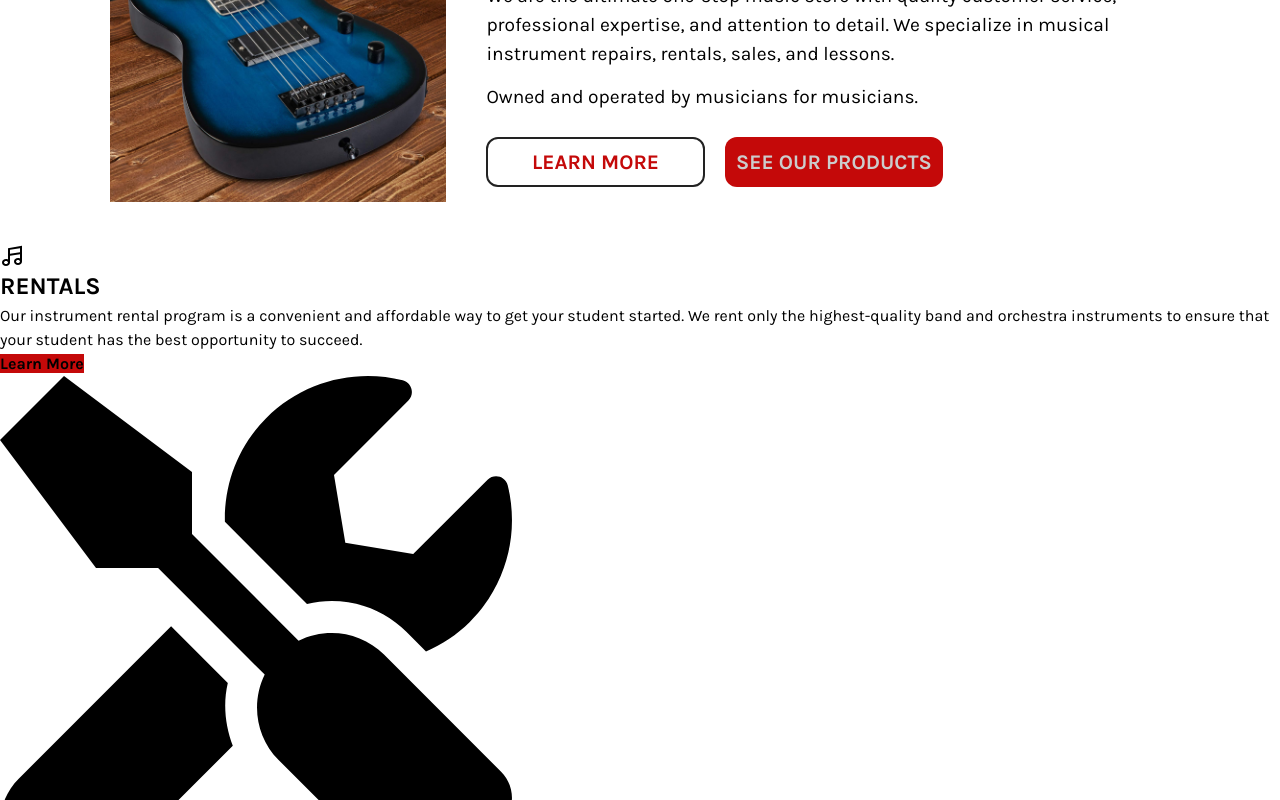
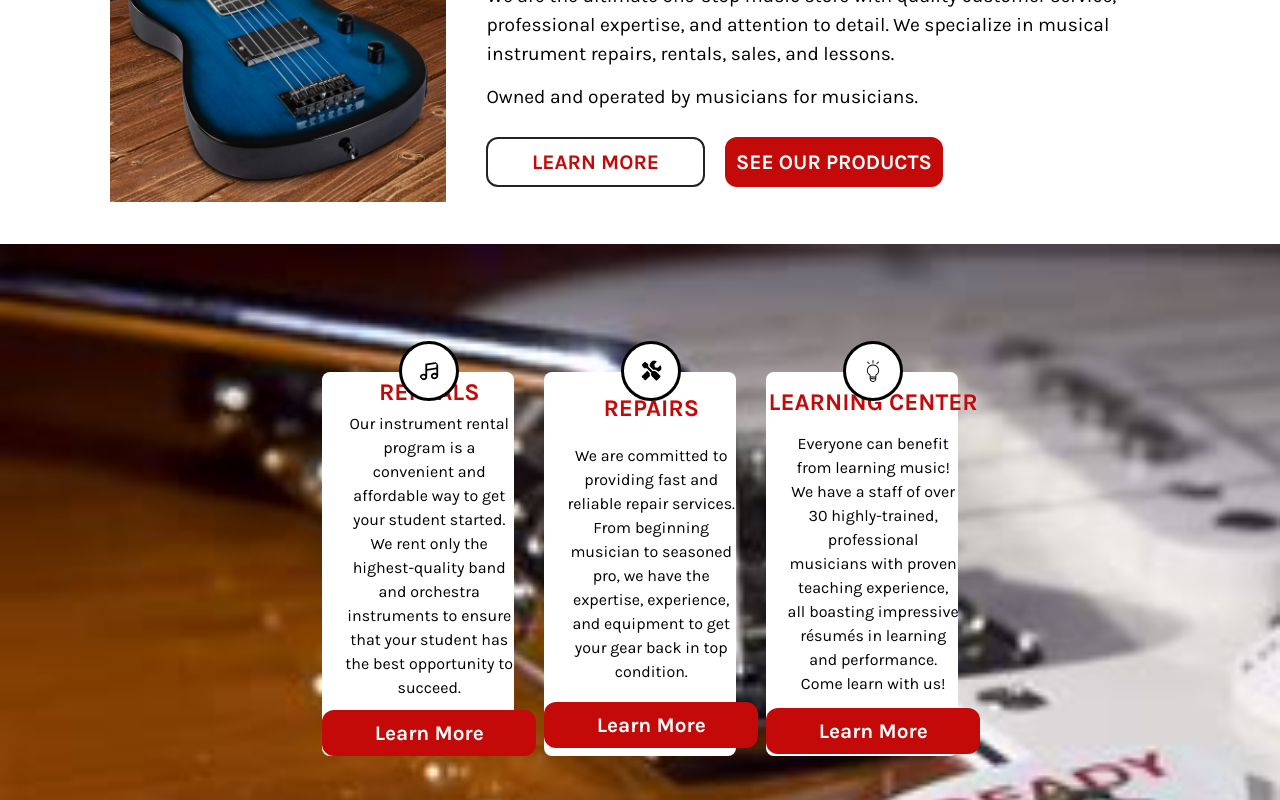
Before and after one commit to bofmar/shoping-cart, a React (Create React App) app: page / in a window 1280 px wide. Shown: the part 920-1720 px from the top of the page. Built offline with nearby package versions, Linux system fonts and the light colour scheme.

Commit message:
Style card section

```diff
--- a/src/App.css
+++ b/src/App.css
@@ -141,7 +141,8 @@ header {
 }
 
 .legend-buttons button,
-.welcome-section-buttons button{
+.welcome-section-buttons button,
+.card-button{
   margin-top: 10px;
   font-size: 1.3rem;
   color: var(--off-white);
@@ -198,7 +199,59 @@ header {
   justify-content: space-evenly;
 }
 
+.welcome-section-buttons button {
+  color: white;
+}
+
 .welcome-section-buttons {
   display: flex;
   gap: 20px;
 }
+
+/* * * * * * *
+  Home - Cards
+* * * * * * * */
+
+.card-section {
+  height: 80vh;
+  background-image: url('./images/background.jpeg');
+  background-repeat: no-repeat;
+  background-size: cover;
+  display: flex;
+  justify-content: center;
+  align-items: center;
+  gap: 30px;
+}
+
+.home-card {
+  width: 15%;
+  height: 60%;
+  background-color: white;
+  position: relative;
+  display: grid;
+  grid-template-rows: repeat(3, 1fr);
+  justify-items: center;
+  align-items: center;
+  border-radius: 8px;
+}
+
+.home-card > img {
+  width: 60px;
+  height: 60px;
+  padding: 1rem;
+  background-color: white;
+  border: 3px solid black;
+  border-radius: 50%;
+  position: absolute;
+  top: -8%;
+  left: 40%;
+}
+
+.home-card > p {
+  width: 80%;
+  text-align: center;
+}
+
+.home-card button {
+  color: white;
+}
--- a/src/components/Card.js
+++ b/src/components/Card.js
@@ -6,9 +6,9 @@ export default function Card({ image, title, body }) {
   return (
     <div className='home-card'>
       <img src={image} />
-      <h2>{title.toUpperCase()}</h2>
+      <h2 className='red-text'>{title.toUpperCase()}</h2>
       <p>{body}</p>
-      <button className='red-button' onClick={() => navigate('/about')}>Learn More</button>
+      <button className='red-button card-button' onClick={() => navigate('/about')}>Learn More</button>
     </div>
   );
 }
```
